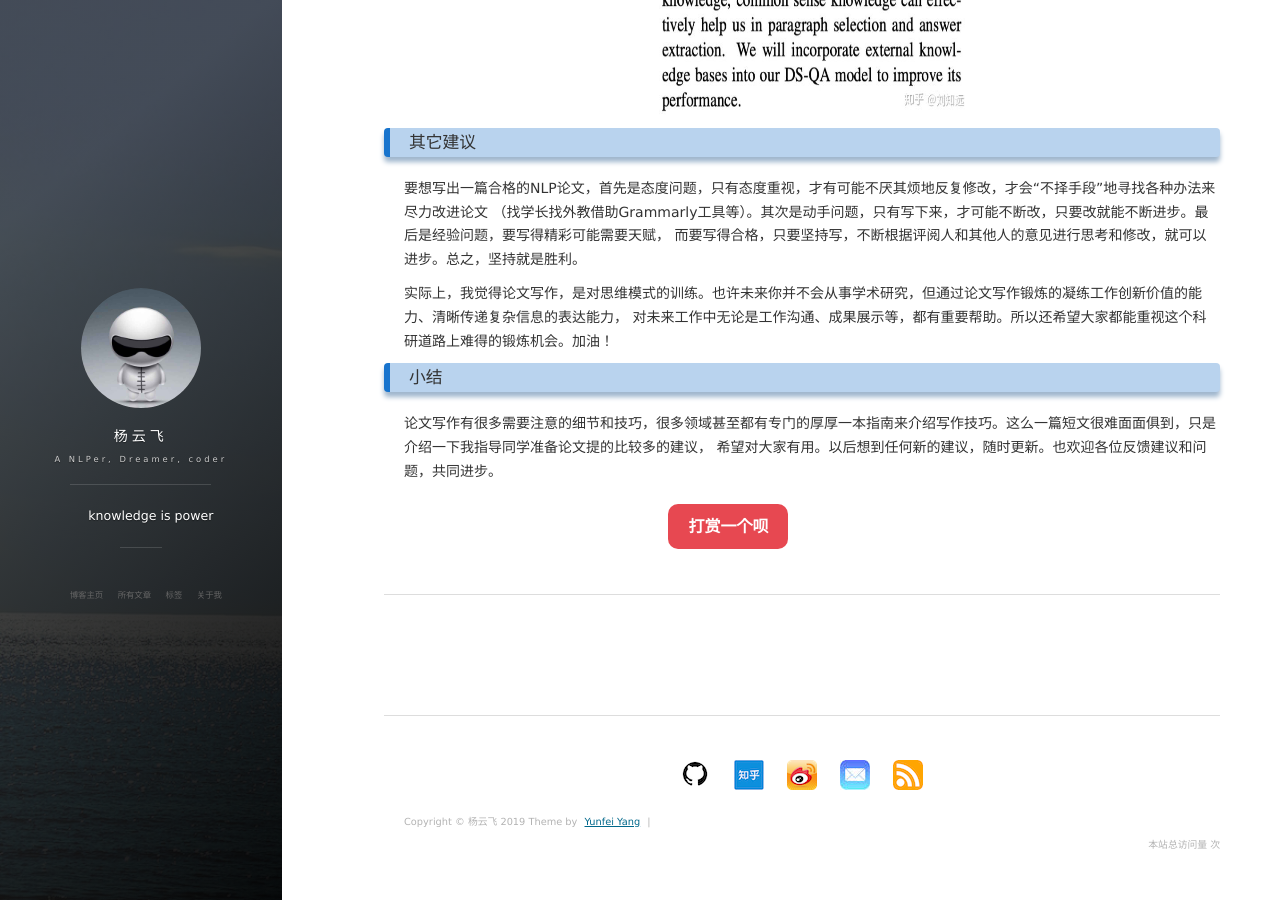
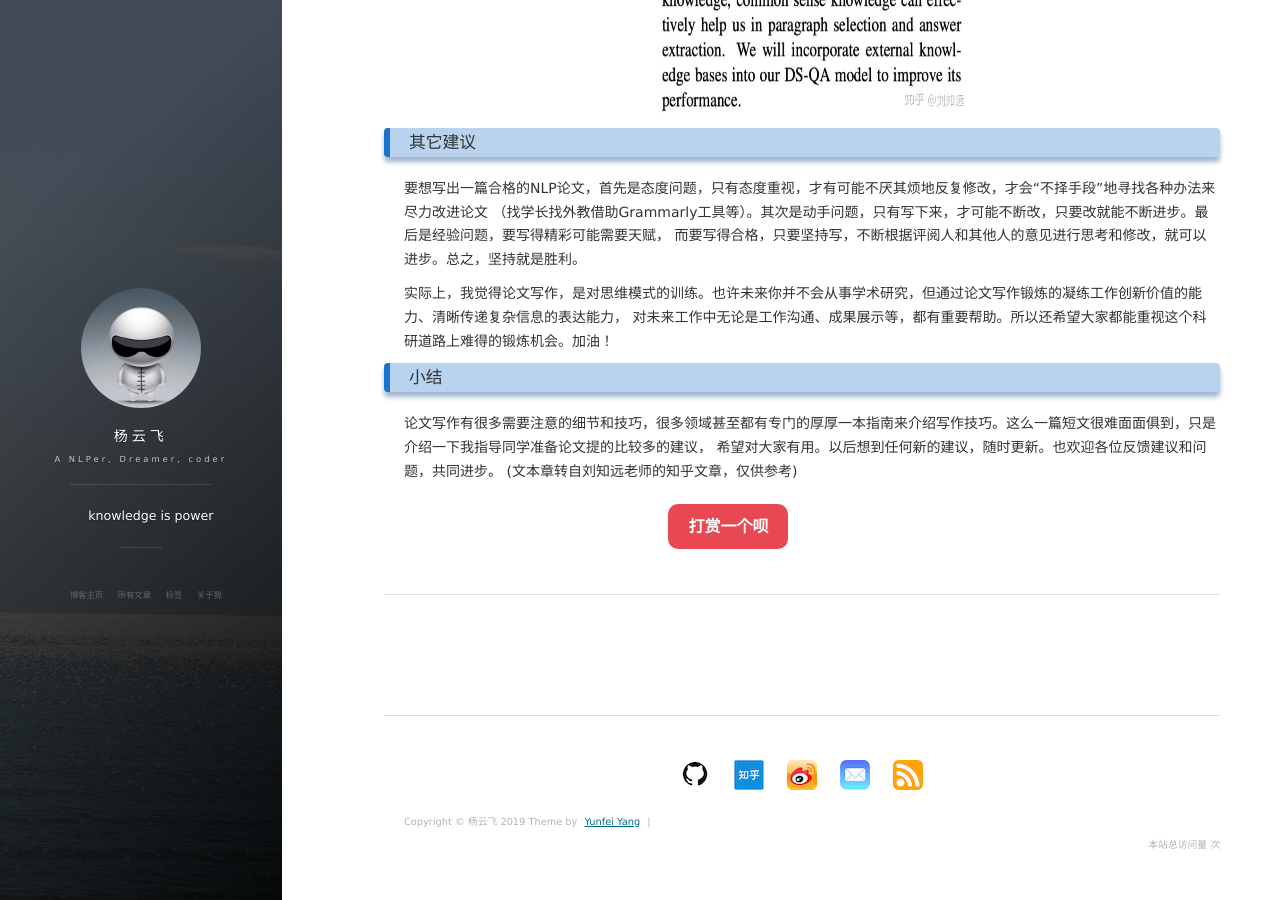
Before and after one commit to king-yyf/king-yyf.github.io, a Jekyll site: the page built from _posts/2019-03-11-nlp_paper.md, in a window 1280 px wide and 900 px high, scrolled down 9453 px. Built offline with Jekyll 4.4.1, drawn with Linux system fonts in a browser that asks for light colours; nearby versions of some CDN libraries; comment, search, counter and statistics services are not loaded.

Commit message:
add article

```diff
--- a/_posts/2019-03-11-nlp_paper.md
+++ b/_posts/2019-03-11-nlp_paper.md
@@ -186,3 +186,4 @@ Related Work一般放在Introduction之后，或者Conclusion之前，这一般
 
 论文写作有很多需要注意的细节和技巧，很多领域甚至都有专门的厚厚一本指南来介绍写作技巧。这么一篇短文很难面面俱到，只是介绍一下我指导同学准备论文提的比较多的建议，
 希望对大家有用。以后想到任何新的建议，随时更新。也欢迎各位反馈建议和问题，共同进步。
+(文本章转自刘知远老师的知乎文章，仅供参考)
```
